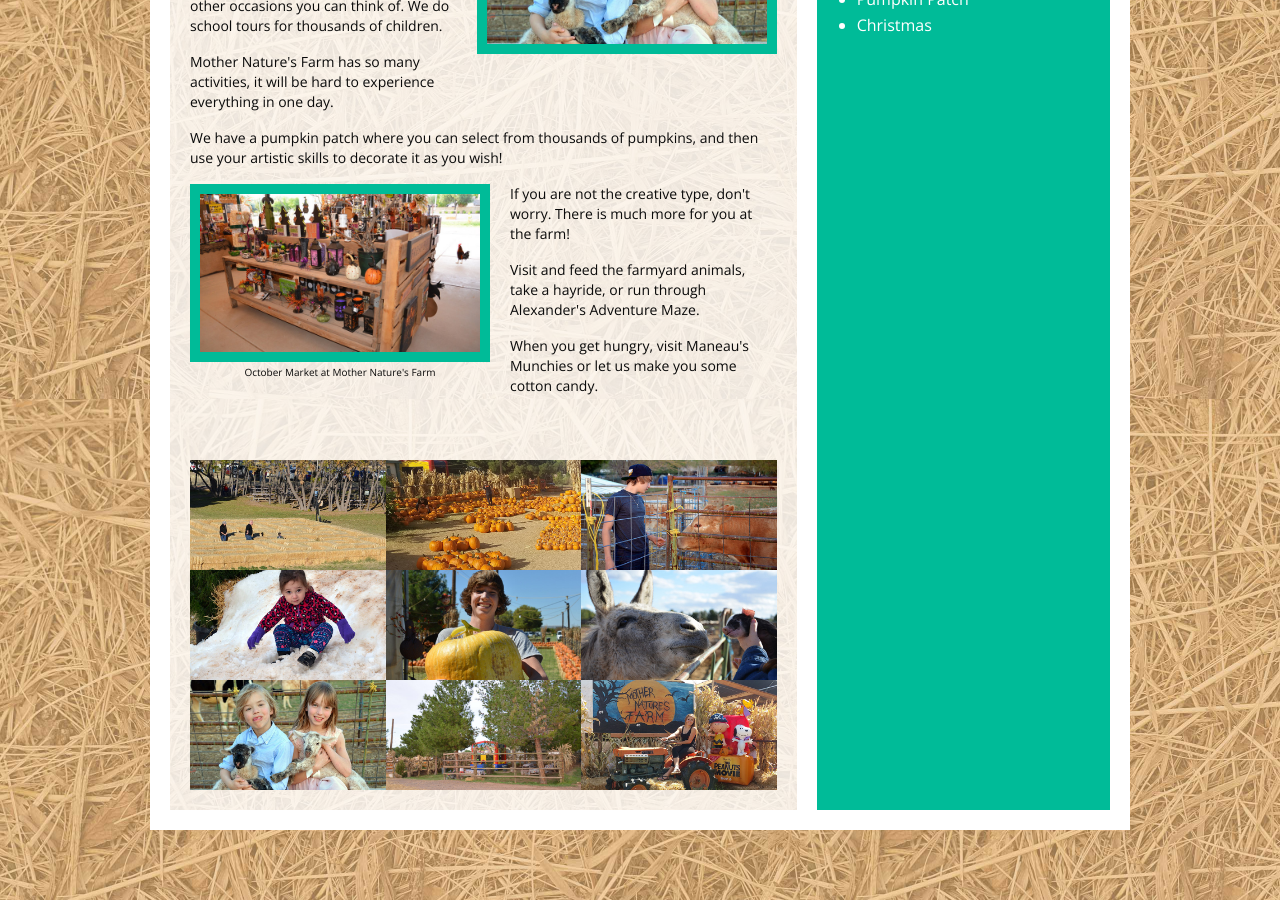
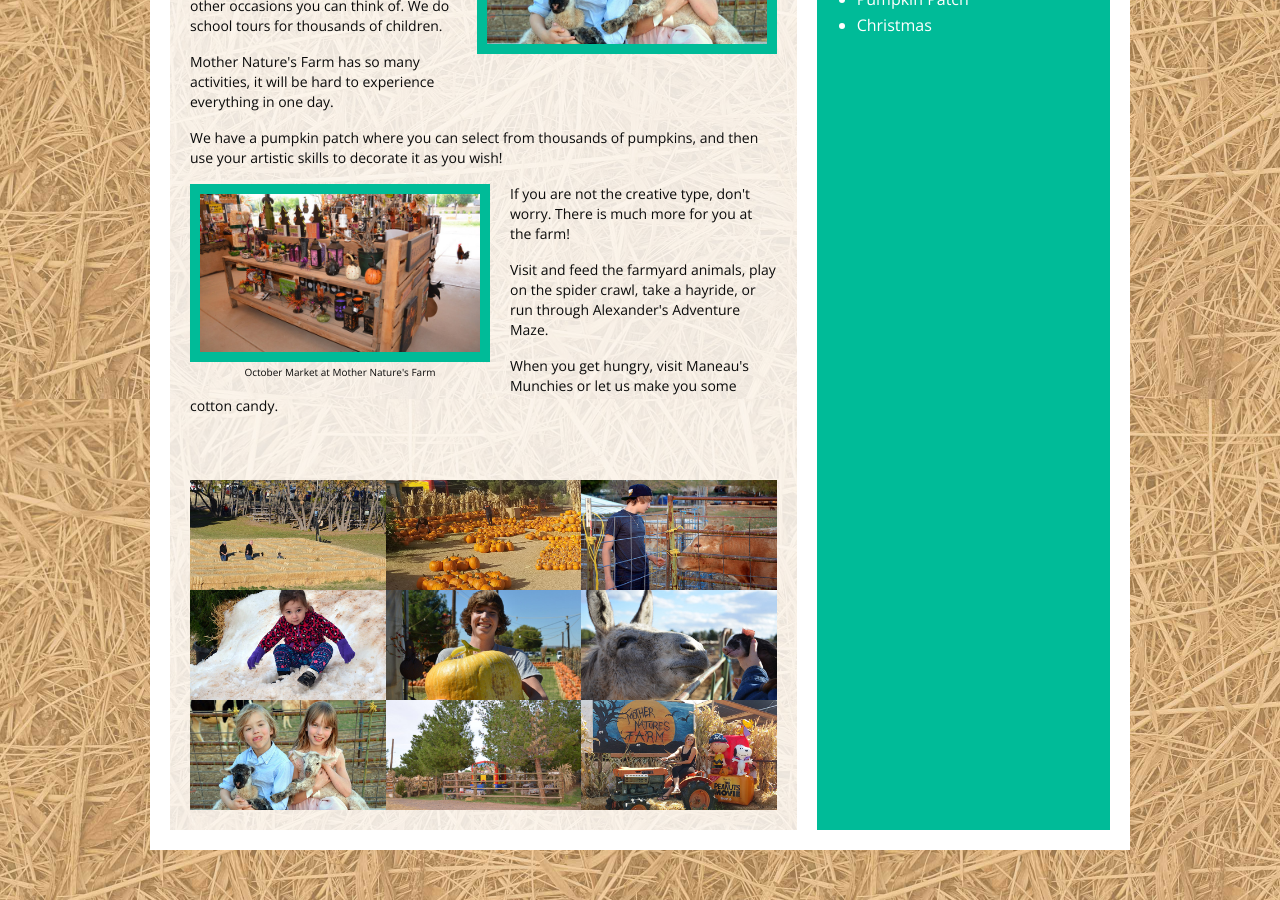
Before and after one commit to kristenzirkler/mother-natures-farm, a Jekyll site: the page built from activities.html, in a window 1280 px wide and 900 px high, scrolled down 669 px. Built offline with Jekyll 4.4.1, drawn with Linux system fonts in a browser that asks for light colours.

Commit message:
spider crawl

```diff
--- a/activities.html
+++ b/activities.html
@@ -25,7 +25,7 @@ meta-description: Bring your class or have a party for a fun farm experience. Tr
       {% include image-box.html layout="content float-left border green caption" src="photo-market-october.jpg" title="October Market at Mother Nature's Farm" %}
 
       <p>If you are not the creative type, don't worry. There is much more for you at the farm!</p>
-      <p>Visit and feed the farmyard animals, take a hayride, or run through Alexander's Adventure Maze.</p>
+      <p>Visit and feed the farmyard animals, play on the spider crawl, take a hayride, or run through Alexander's Adventure Maze.</p>
       <p>When you get hungry, visit Maneau's Munchies or let us make you some cotton candy.</p>
 
       <br><br>
```
